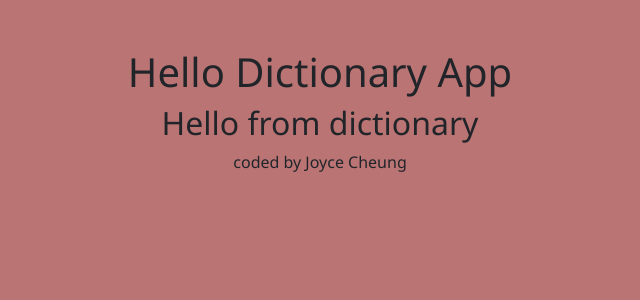
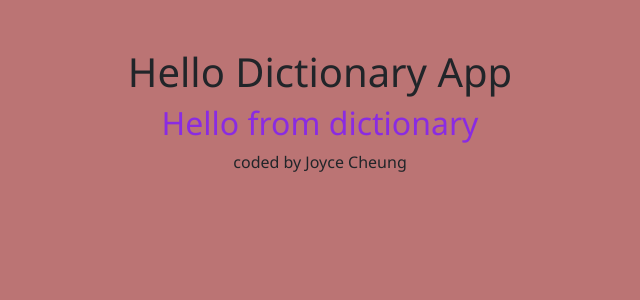
Before and after one commit to Joycey83/Dictionaryopedia, a React (Create React App) app: page / in a window 1280 px wide. Shown: the top 300 px of the page, without its empty margins (320-960 px from the left). Built offline with nearby package versions, Linux system fonts and the light colour scheme.

Commit message:
to test if the dictionary.css file path was correctly labelled and imported add some placeholder text color and font-size

```diff
--- a/src/Dictionary.css
+++ b/src/Dictionary.css
@@ -0,0 +1,4 @@
+.dictionary {
+  color: blueviolet;
+  font-size: 1.5rem;
+}
```
